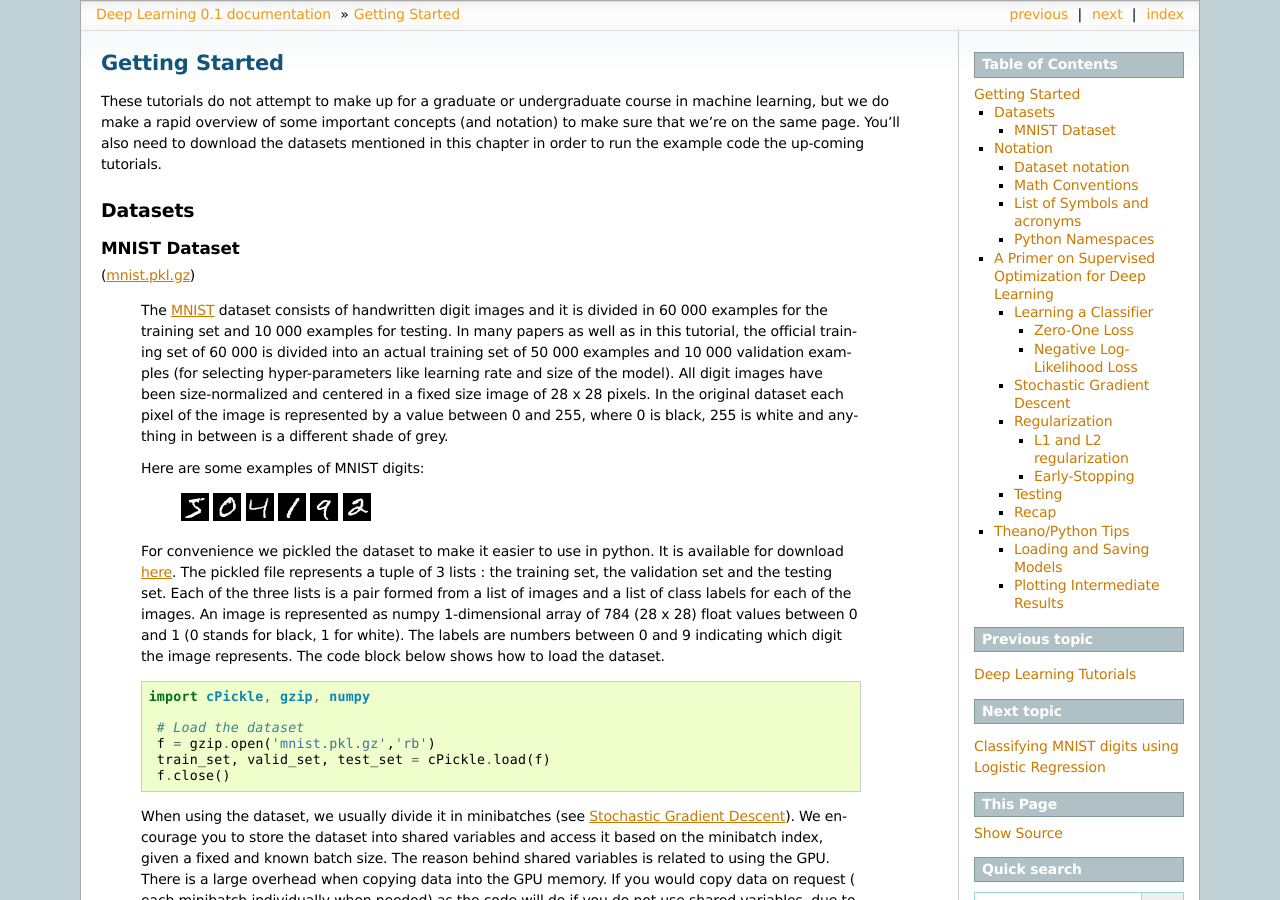
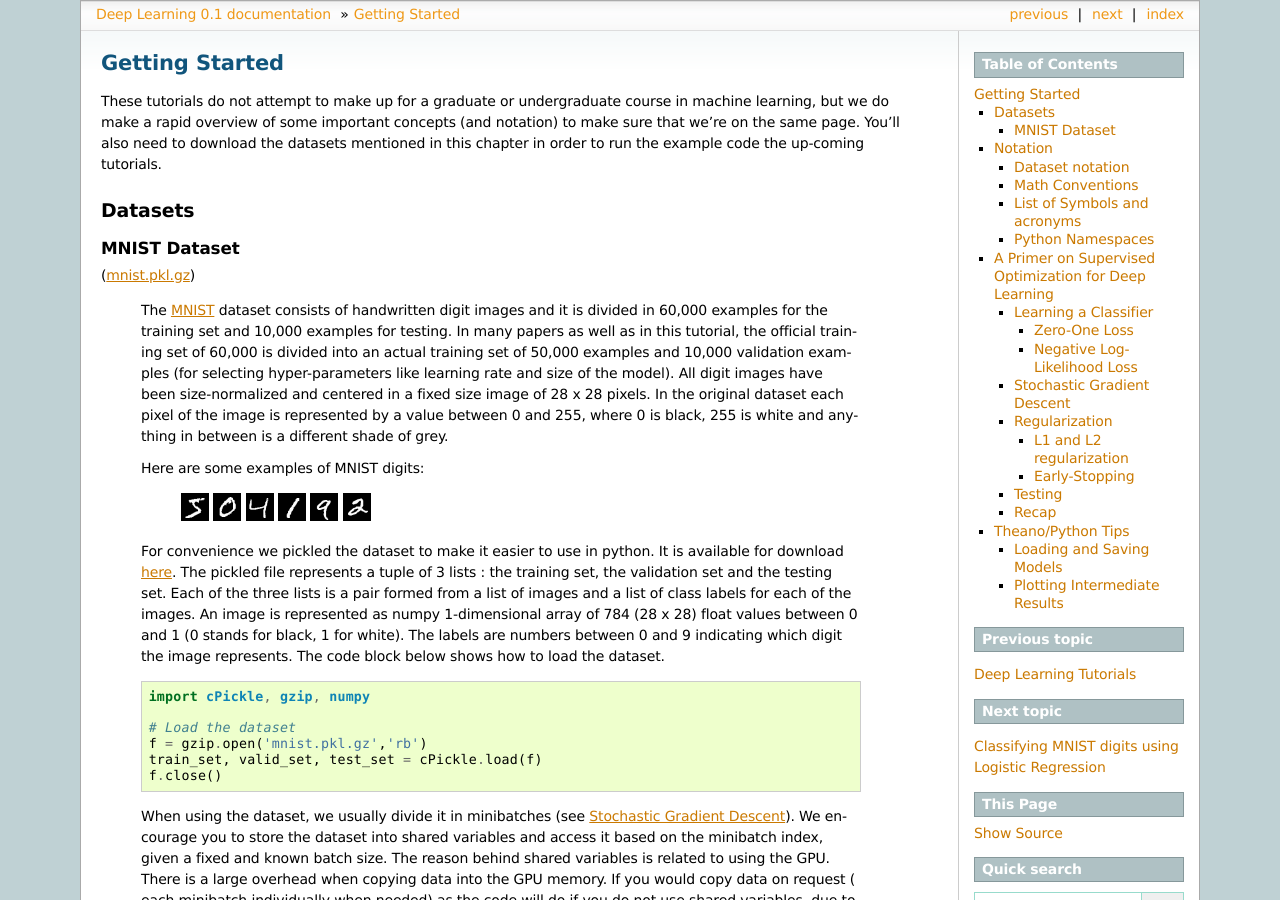
Before and after one commit to lisa-lab/DeepLearningTutorials, a Sphinx documentation site: the page built from doc/gettingstarted.txt, in a window 1280 px wide and 900 px high. Built offline with Sphinx 7.4.7, drawn with Linux system fonts in a browser that asks for light colours; formulas are drawn with MathJax 3.

```diff
--- a/doc/gettingstarted.txt
+++ b/doc/gettingstarted.txt
@@ -26,10 +26,10 @@ MNIST Dataset
 (`mnist.pkl.gz <http://deeplearning.net/data/mnist/mnist.pkl.gz>`_)
 
  The `MNIST <http://yann.lecun.com/exdb/mnist>`_ dataset consists of handwritten
- digit images and it is divided in 60 000 examples for the training set and
- 10 000 examples for testing. In many papers as well as in this tutorial, the
- official training set of 60 000 is divided into an actual training set of 50 000
- examples and 10 000 validation examples (for selecting hyper-parameters like
+ digit images and it is divided in 60,000 examples for the training set and
+ 10,000 examples for testing. In many papers as well as in this tutorial, the
+ official training set of 60,000 is divided into an actual training set of 50,000
+ examples and 10,000 validation examples (for selecting hyper-parameters like
  learning rate and size of the model). All digit images have been size-normalized and
  centered in a fixed size image of 28 x 28 pixels. In the original dataset
  each pixel of the image is represented by a value between 0 and 255, where
@@ -60,7 +60,7 @@ MNIST Dataset
 
  .. code-block:: python
 
-   import cPickle, gzip, numpy
+    import cPickle, gzip, numpy
 
     # Load the dataset
     f = gzip.open('mnist.pkl.gz','rb')
```
